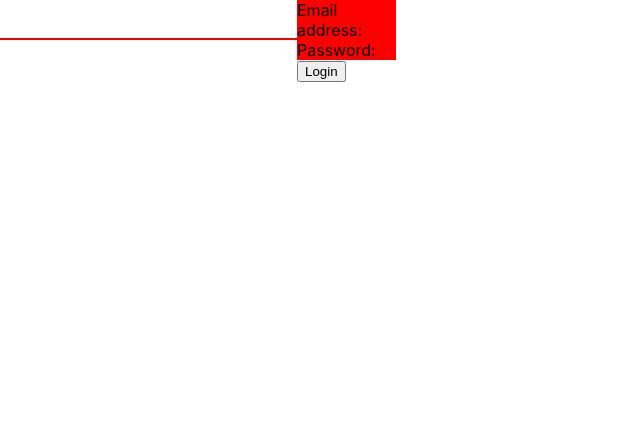
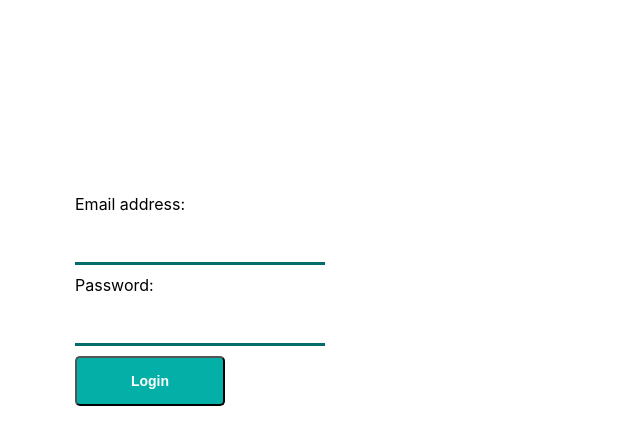
Before and after one commit to claracmy/plastic, a React (Create React App) app: page /form in a window 1280 px wide. Shown: the top 444 px of the page, without its empty margins (0-640 px from the left). Built offline with nearby package versions, Linux system fonts and the light colour scheme.

Commit message:
route to form and login styling

```diff
--- a/package.json
+++ b/package.json
@@ -17,6 +17,7 @@
     "react": "^16.5.2",
     "react-cookie": "^3.0.8",
     "react-dom": "^16.5.2",
+    "react-router-dom": "^5.0.0",
     "react-scripts": "2.0.5"
   },
   "scripts": {
--- a/public/index.html
+++ b/public/index.html
@@ -1,8 +1,12 @@
 <!DOCTYPE html>
-<html lang="en">
+<html lang="en" style="height:600px;width:400px;font-family:'Lato', sans-serif;
+display:flex;
+align-items:center;
+justify-content:center;">
   <head>
     <meta charset="utf-8">
     <link rel="shortcut icon" href="%PUBLIC_URL%/favicon.ico">
+    <link href="https://fonts.googleapis.com/css?family=Lato" rel="stylesheet">
     <meta name="viewport" content="width=device-width, initial-scale=1, shrink-to-fit=no">
     <meta name="theme-color" content="#000000">
     <!--
@@ -25,7 +29,8 @@
     <noscript>
       You need to enable JavaScript to run this app.
     </noscript>
-    <div id="root"></div>
+    <div id="root">
+    </div>
     <!--
       This HTML file is a template.
       If you open it directly in the browser, you will see an empty page.
--- a/src/App.css
+++ b/src/App.css
@@ -1,91 +1,6 @@
 /* Include the padding and border in an element's total width and height */
 * {
   box-sizing: border-box;
-}
-
-body{
-  width: 396px;
-}
-
-/* Remove margins and padding from the list */
-ul {
-  margin: 0;
-  padding: 0;
-}
-
-/* Style the list items */
-ul li {
-  cursor: pointer;
-  position: relative;
-  padding: 12px 8px 12px 40px;
-  background: #eee;
-  font-size: 18px;
-  transition: 0.2s;
-
-  /* make the list items unselectable */
-  -webkit-user-select: none;
-  -moz-user-select: none;
-  -ms-user-select: none;
-  user-select: none;
-}
-
-/* Set all odd list items to a different color (zebra-stripes) */
-ul li:nth-child(odd) {
-  background: #f9f9f9;
-}
-
-/* Darker background-color on hover */
-ul li:hover {
-  background: #ddd;
-}
-
-/* When clicked on, add a background color and strike out text */
-ul li.checked {
-  background: #888;
-  color: #fff;
-  text-decoration: line-through;
-}
-
-/* Add a "checked" mark when clicked on */
-ul li.checked::before {
-  content: '';
-  position: absolute;
-  border-color: #fff;
-  border-style: solid;
-  border-width: 0 2px 2px 0;
-  top: 10px;
-  left: 16px;
-  transform: rotate(45deg);
-  height: 15px;
-  width: 7px;
-}
-
-/* Style the close button */
-.close {
-  position: absolute;
-  right: 0;
-  top: 0;
-  padding: 12px 16px 12px 16px;
-}
-
-.close:hover {
-  background-color: #f44336;
-  color: white;
-}
-
-/* Style the header */
-.header {
-  background-color: #f44336;
-  padding: 30px 40px;
-  color: white;
-  text-align: center;
-}
-
-/* Clear floats after the header */
-.header:after {
-  content: "";
-  display: table;
-  clear: both;
 }
 
 /* Style the input */
@@ -98,21 +13,3 @@ input {
   float: left;
   font-size: 16px;
 }
-
-/* Style the "Add" button */
-.addBtn {
-  padding: 10px;
-  width: 25%;
-  background: #d9d9d9;
-  color: #555;
-  float: left;
-  text-align: center;
-  font-size: 16px;
-  cursor: pointer;
-  transition: 0.3s;
-  border-radius: 0;
-}
-
-.addBtn:hover {
-  background-color: #bbb;
-}
--- a/src/App.js
+++ b/src/App.js
@@ -1,27 +1,21 @@
 import React, { Component } from "react";
 import "./App.css";
 import Login from "./Components/login/login";
-// import { createMemoryHistory } from "history";
-// const history = createMemoryHistory();
+import Form from "./Components/form";
+import { MemoryRouter as Router, Route, Switch } from "react-router-dom";
+import { createMemoryHistory } from "history";
+const history = createMemoryHistory();
 
 class App extends Component {
-  static propTypes = {};
-
-  constructor(props) {
-    super(props);
-    this.state = {};
-  }
-
   render() {
-    let page = null;
-    switch (this.state.page) {
-      case "login":
-        page = <Login />;
-        break;
-      default:
-        page = <Login />;
-    }
-    return <div className="App">{page}</div>;
+    return (
+        <Router history={history}>
+          <Switch>
+            <Route path="/" exact component={Login} />
+            <Route path="/form" component={Form} />
+          </Switch>
+        </Router>
+    );
   }
 }
 
--- /dev/null
+++ b/src/Components/form/index.js
@@ -0,0 +1,9 @@
+import React from "react";
+
+class Form extends React.Component {
+  render() {
+    return <form>Hello World</form>;
+  }
+}
+
+export default Form;
--- a/src/Components/login/login.js
+++ b/src/Components/login/login.js
@@ -19,21 +19,19 @@ class Login extends React.Component {
 
   handleSubmit = e => {
     e.preventDefault();
-    debugger;
+
     Axios.post("/api/login", this.state.user)
 
       .then(res => {
-        debugger;
-        alert(res);
         Auth.setToken(res.data.token);
-        // this.props.history.push("/");s
       })
+      .then(this.props.history.push("/form"))
       .catch(err => console.log(err));
   };
 
   render() {
     return (
-      <div>
+      <div style={{ height: "100%", width: "100%", display: 'flex', alignItems: 'center', justifyContent: 'center' }}>
         <LoginForm
           user={this.state.user}
           handleChange={this.handleChange}
--- a/src/Components/login/loginForm.js
+++ b/src/Components/login/loginForm.js
@@ -2,29 +2,43 @@ import React from "react";
 
 const LoginForm = ({ handleChange, handleSubmit, user }) => {
   return (
+      <div>
     <form className="loginForm" onSubmit={handleSubmit}>
-      <div style={{ backgroundColor: "red" }}>
         <label htmlFor="email">
+        <span style={{ fontSize: '16px', display: 'block'}}>Email address:{" "}</span>
           <input
+            style={{  border: 'none',
+              borderBottom: 'solid 3px #016c68',
+              width: '250px',
+              padding: '10px 10px',
+              outline: 'none',
+              margin: '10px 0' }}
             id="email"
             name="email"
             value={user.email}
             onChange={email => handleChange(email)}
           />
-          Email address:{" "}
         </label>
         <label htmlFor="password">
+        <span style={{ fontSize: '16px', display: 'block' }}>Password:{" "}</span>
           <input
+           style={{  border: 'none',
+           borderBottom: 'solid 3px #016c68',
+           width: '250px',
+           padding: '10px 10px',
+           outline: 'none',
+           margin: '10px 0' }}
             id="password"
             name="password"
             value={user.password}
             onChange={password => handleChange(password)}
           />
-          Password:{" "}
         </label>
+        <div style={{ textAlign: 'center'}}>
+      <button style={{ borderRadius: '5px', padding: '10px 10px', width: '150px',  color: 'white', fontWeight: 'bold', fontSize: '14px', height: '50px', display: 'block', marginTop: '40px', backgroundColor: '#04afa8' }} type="submit">Login</button>
       </div>
-      <button type="submit">Login</button>
     </form>
+      </div>
   );
 };
 
```
Also changed, not shown: 1 other file (tests, documents, lock files or other folders).
